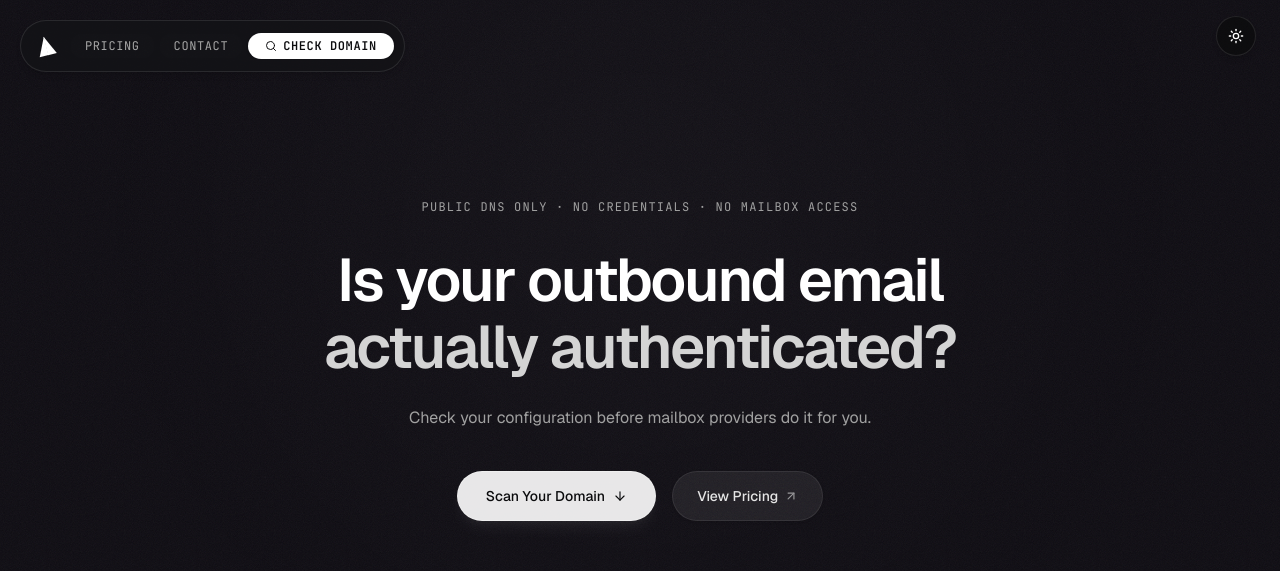
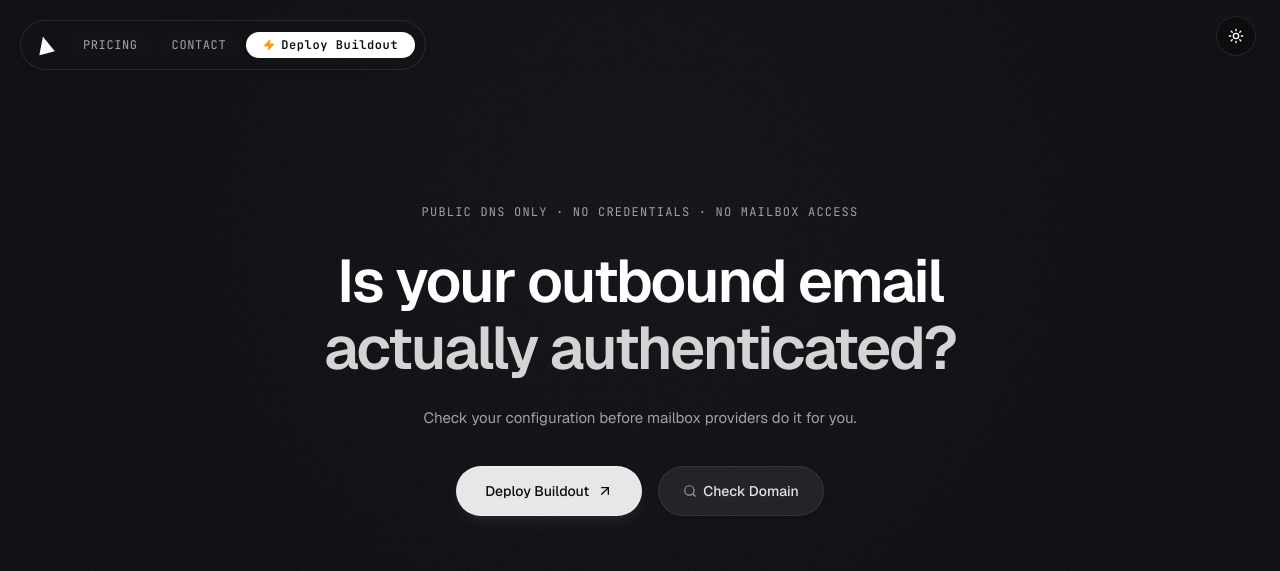
Before and after one commit to relaycapture/relay, a Next.js app: page / in a window 1280 px wide. Shown: the top 571 px of the page. Built offline with nearby package versions, Linux system fonts and the light colour scheme; no server answers.

Commit message:
feat: update navbar cta to Deploy Buildout, fix hero to two visible lines, add standalone domain checker, update deliverability notice and financial leakage modal

```diff
--- a/app/pricing/page.tsx
+++ b/app/pricing/page.tsx
@@ -9,7 +9,9 @@ export default function PricingRoute() {
   return (
     <PricingPage
       onBackToHome={() => router.push('/')}
-      onOpenCheckout={() => { }}
+      onNavigateToTerms={() => router.push('/terms')}
+      onNavigateToPrivacy={() => router.push('/privacy')}
+      onNavigateToRefunds={() => router.push('/refund')}
     />
   );
 }
--- a/src/components/domain-checker.tsx
+++ b/src/components/domain-checker.tsx
@@ -617,21 +617,16 @@ export function DomainChecker({
               </div>
             </div>
 
-            {/* Deliverability Honesty Notice: STRICTLY FIXED TO 2 LINES ON ANY SCREEN SIZE */}
+            {/* Deliverability Reality Notice */}
             <div
-              className={`px-3.5 sm:px-4 py-2 border-b flex items-start gap-2 text-[9.5px] xs:text-[10.5px] sm:text-[11.5px] font-mono leading-tight ${
+              className={`px-3.5 sm:px-4 py-2.5 border-b flex items-start gap-2 text-[10px] sm:text-[11px] md:text-xs font-mono leading-relaxed ${
                 isLightMode ? 'bg-black/[0.02] border-black/[0.05] text-neutral-600' : 'bg-white/[0.02] border-white/[0.05] text-neutral-400'
               }`}
             >
               <Info className="w-3.5 h-3.5 shrink-0 mt-0.5 text-neutral-400" />
-              <div className="flex flex-col text-left overflow-x-auto [scrollbar-width:none]">
-                <span className="block whitespace-nowrap font-medium">
-                  Authentication is one part of deliverability.
-                </span>
-                <span className="block whitespace-nowrap text-neutral-500 dark:text-neutral-400">
-                  Reputation, content, recipient engagement, and sending behavior still matter.
-                </span>
-              </div>
+              <span>
+                Authentication is one part of deliverability. Reputation, content, recipient engagement, and sending behavior still matter.
+              </span>
             </div>
 
             {/* 3. The Protocol Accordion: SPF, DMARC, DKIM Interactive List */}
--- a/src/components/navbar.tsx
+++ b/src/components/navbar.tsx
@@ -2,7 +2,8 @@
 
 import { useState, useEffect } from 'react';
 import { motion, AnimatePresence } from 'framer-motion';
-import { ArrowRight, Search } from 'lucide-react';
+import { ArrowRight, ArrowUpRight, Zap } from 'lucide-react';
+import { openPaddleCheckout, PADDLE_CONFIG } from '../utils/paddle';
 
 interface NavbarProps {
   currentView: string;
@@ -37,17 +38,8 @@ export function Navbar({
     return () => window.removeEventListener('scroll', handleScroll);
   }, []);
 
-  const handleCheckDomainClick = () => {
-    if (currentView !== 'landing') {
-      onNavigate('home');
-      setTimeout(() => {
-        const el = document.getElementById('domain-checker-section');
-        el?.scrollIntoView({ behavior: 'smooth' });
-      }, 120);
-    } else {
-      const el = document.getElementById('domain-checker-section');
-      el?.scrollIntoView({ behavior: 'smooth' });
-    }
+  const handleDeployBuildout = () => {
+    openPaddleCheckout(PADDLE_CONFIG.prices.turnkey, 'Turnkey Remediation ($547)');
   };
 
   return (
@@ -78,11 +70,15 @@ export function Navbar({
               isScrolled ? 'hover:scale-105 active:scale-95' : 'hover:scale-105'
             }`}
             aria-label={isScrolled ? 'Open navigation menu' : 'Relay Capture Home'}
-            title={isScrolled ? 'Menu' : 'Relay Capture'}
           >
+            {/* Minimal Double Chevron Geometric Icon */}
             <motion.svg
+              width="20"
+              height="20"
               viewBox="0 0 20 20"
-              className="w-5 h-5 sm:w-5.5 sm:h-5.5 overflow-visible"
+              fill="none"
+              xmlns="http://www.w3.org/2000/svg"
+              className="w-4 h-4 sm:w-5 sm:h-5 block"
               animate={{
                 rotate: isScrolled ? 180 : isQuickNavOpen ? 0 : -14,
               }}
@@ -123,7 +119,7 @@ export function Navbar({
             </motion.svg>
           </button>
 
-          {/* 2. Expanded Links Row: PRICING, CONTACT, and CHECK DOMAIN CTA */}
+          {/* 2. Expanded Links Row: PRICING, CONTACT, and DEPLOY BUILDOUT CTA */}
           <AnimatePresence initial={false}>
             {!isScrolled && (
               <motion.div
@@ -168,20 +164,20 @@ export function Navbar({
                   CONTACT
                 </button>
 
-                {/* Check Domain CTA */}
+                {/* Deploy Buildout CTA */}
                 <button
-                  id="nav-btn-check-domain"
+                  id="nav-btn-deploy-buildout"
                   data-cursor="grow"
-                  onClick={handleCheckDomainClick}
-                  className={`rc-grain-surface text-[10px] sm:text-xs font-mono tracking-wider transition-all duration-200 px-3 sm:px-4 py-1.5 rounded-full whitespace-nowrap leading-none flex items-center justify-center gap-1.5 font-semibold border shadow-sm ${
+                  onClick={handleDeployBuildout}
+                  className={`rc-grain-surface text-[10px] sm:text-xs font-mono tracking-wider transition-all duration-200 px-3.5 sm:px-4 py-1.5 rounded-full whitespace-nowrap leading-none flex items-center justify-center gap-1.5 font-semibold border shadow-sm ${
                     isLightMode
                       ? 'bg-[#1d1d1f] hover:bg-black text-white border-black/20'
                       : 'bg-white hover:bg-neutral-200 text-[#0a0a0c] border-white/30'
                   }`}
-                  aria-label="Check Domain CTA"
+                  aria-label="Deploy Buildout CTA"
                 >
-                  <Search className="w-3 h-3" />
-                  <span>CHECK DOMAIN</span>
+                  <Zap className="w-3 h-3 text-amber-500 fill-amber-500" />
+                  <span>Deploy Buildout</span>
                 </button>
               </motion.div>
             )}
@@ -236,10 +232,10 @@ export function Navbar({
               </button>
 
               <button
-                id="nav-dropdown-check-domain"
+                id="nav-dropdown-deploy-buildout"
                 onClick={() => {
                   setIsDropdownOpen(false);
-                  handleCheckDomainClick();
+                  handleDeployBuildout();
                 }}
                 className={`w-full text-left px-3.5 py-2 rounded-xl text-xs font-mono tracking-wider font-semibold transition-colors flex items-center justify-between mt-0.5 ${
                   isLightMode
@@ -247,8 +243,8 @@ export function Navbar({
                     : 'bg-white text-black hover:bg-neutral-200'
                 }`}
               >
-                <span>CHECK DOMAIN</span>
-                <ArrowRight className="w-3 h-3 opacity-70" />
+                <span>Deploy Buildout</span>
+                <ArrowUpRight className="w-3 h-3 opacity-70" />
               </button>
             </motion.div>
           )}
--- a/src/components/sections/hero-section.tsx
+++ b/src/components/sections/hero-section.tsx
@@ -1,6 +1,6 @@
 'use client'
 
-import { ArrowDown, ArrowUpRight } from 'lucide-react';
+import { Search, ArrowUpRight } from 'lucide-react';
 import { openPaddleCheckout, PADDLE_CONFIG } from '../../utils/paddle';
 
 interface HeroSectionProps {
@@ -16,7 +16,7 @@ export function HeroSection({
   onExploreClick,
   isLivePreview = false,
 }: HeroSectionProps) {
-  const handlePricingCheckout = () => {
+  const handleDeployBuildout = () => {
     if (onExploreClick) {
       onExploreClick();
     } else {
@@ -24,7 +24,7 @@ export function HeroSection({
     }
   };
 
-  const handleScanClick = () => {
+  const handleCheckDomain = () => {
     if (onScanClick) {
       onScanClick();
     } else {
@@ -59,16 +59,16 @@ export function HeroSection({
       <div className="relative z-10 max-w-5xl mx-auto w-full flex flex-col items-center justify-center text-center my-auto">
         {/* Subtle Clean Eyebrow / Tagline */}
         <p
-          className={`font-mono text-[10px] sm:text-[11px] md:text-xs tracking-widest uppercase mb-6 sm:mb-8 select-none transition-colors ${
+          className={`font-mono text-[9.5px] sm:text-[11px] md:text-xs tracking-widest uppercase mb-5 sm:mb-7 select-none transition-colors ${
             isLightMode ? 'text-neutral-500' : 'text-neutral-400'
           }`}
         >
           PUBLIC DNS ONLY · NO CREDENTIALS · NO MAILBOX ACCESS
         </p>
 
-        {/* Fact-Based Modern Headline: FIXED TO TWO BIG VISIBLE LINES ON ALL SCREEN SIZES */}
+        {/* Fact-Based Modern Headline: STRICTLY TWO BIG VISIBLE LINES ON ANY SCREEN SIZE */}
         <h1
-          className={`font-sans font-semibold tracking-[-0.035em] leading-[1.12] mb-4 sm:mb-6 text-center text-[clamp(1.75rem,5.2vw,3.75rem)] ${
+          className={`font-sans font-semibold tracking-[-0.035em] leading-[1.12] mb-4 sm:mb-6 text-center text-[clamp(1.65rem,5.2vw,3.75rem)] ${
             isLightMode ? 'text-[#1d1d1f]' : 'text-white'
           }`}
         >
@@ -80,43 +80,43 @@ export function HeroSection({
 
         {/* Subtitle Description (A bit smaller but readable) */}
         <p
-          className={`text-xs sm:text-sm md:text-base font-normal leading-relaxed max-w-xl mx-auto mb-8 sm:mb-10 text-center ${
+          className={`text-xs sm:text-sm md:text-[15px] font-normal leading-relaxed max-w-lg mx-auto mb-7 sm:mb-9 text-center ${
             isLightMode ? 'text-neutral-600' : 'text-neutral-400'
           }`}
         >
           Check your configuration before mailbox providers do it for you.
         </p>
 
-        {/* Two Centralized Action CTAs: One CTA, One Scan */}
+        {/* Two Centralized Action CTAs: 1. Deploy Buildout  2. Check Domain */}
         <div className="flex flex-col sm:flex-row items-center justify-center gap-3 sm:gap-4 w-full max-w-xs sm:max-w-none">
-          {/* 1. Primary Scan Button */}
+          {/* 1. Primary CTA: Deploy Buildout */}
           <button
-            id="hero-scan-cta-btn"
+            id="hero-deploy-buildout-btn"
             data-cursor="grow"
-            onClick={handleScanClick}
+            onClick={handleDeployBuildout}
             className={`rc-grain-surface w-full sm:w-auto px-6 sm:px-7 py-3 sm:py-3.5 rounded-full font-sans font-medium text-xs sm:text-sm transition-all duration-200 backdrop-blur-md border shadow-lg flex items-center justify-center gap-2 min-h-[44px] ${
               isLightMode
                 ? 'bg-[#1d1d1f]/90 hover:bg-black text-white border-black/20 shadow-black/10'
                 : 'bg-white/90 hover:bg-white text-[#0a0a0c] border-white/30 shadow-white/5'
             }`}
           >
-            <span>Scan Your Domain</span>
-            <ArrowDown className="w-3.5 h-3.5" />
+            <span>Deploy Buildout</span>
+            <ArrowUpRight className="w-4 h-4" />
           </button>
 
-          {/* 2. Secondary CTA Button */}
+          {/* 2. Secondary Button: Check Domain */}
           <button
-            id="hero-explore-cta-btn"
+            id="hero-check-domain-btn"
             data-cursor="grow"
-            onClick={handlePricingCheckout}
+            onClick={handleCheckDomain}
             className={`rc-grain-surface w-full sm:w-auto px-5 sm:px-6 py-3 sm:py-3.5 rounded-full font-sans font-medium text-xs sm:text-sm transition-all duration-200 backdrop-blur-md flex items-center justify-center gap-1.5 border shadow-sm min-h-[44px] ${
               isLightMode
                 ? 'bg-black/[0.04] hover:bg-black/[0.08] text-neutral-800 border-black/10'
                 : 'bg-white/[0.05] hover:bg-white/[0.1] text-neutral-200 border-white/10'
             }`}
           >
-            <span>View Pricing</span>
-            <ArrowUpRight className="w-3.5 h-3.5 opacity-60" />
+            <Search className="w-3.5 h-3.5 opacity-60" />
+            <span>Check Domain</span>
           </button>
         </div>
       </div>
```
